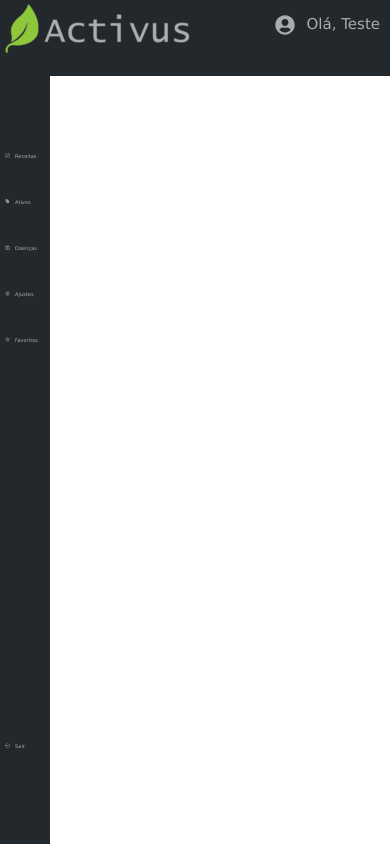
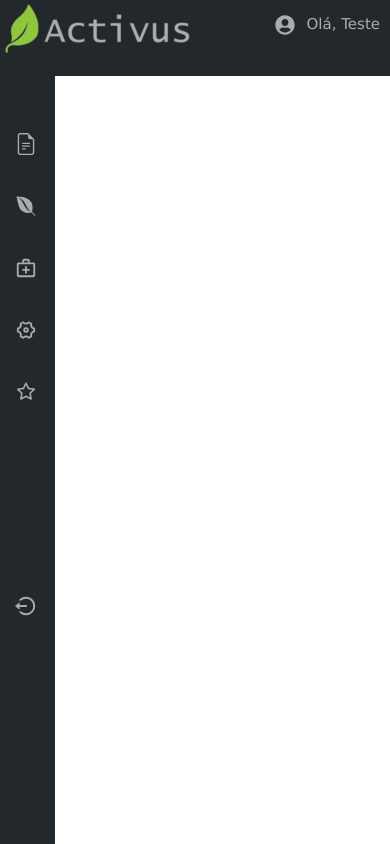
Before and after one commit to lemachegabriel/medicalApp, a Next.js app: page /home in a window 390 px wide. Built offline with nearby package versions, Linux system fonts and the light colour scheme.

Commit message:
finish side bar

```diff
--- a/components/home/navBar.js
+++ b/components/home/navBar.js
@@ -16,10 +16,7 @@ function Menu(userData) {
             <RiLogoutCircleLine className={styles.logout_svg}/>
             <p >Sair</p>
           </div>
-
-
         </div>
-
       </div>
     </header>
   );
--- a/components/home/sideBar.js
+++ b/components/home/sideBar.js
@@ -1,35 +1,35 @@
 import React, { useState, useEffect } from 'react';
-import Router from 'next/router';
 import styles from "./styles/sideBar.module.css"
-import {RiLogoutCircleLine} from 'react-icons/ri'
+import {RiLogoutCircleLine, RiSettings4Line} from 'react-icons/ri'
 import {BsFileEarmarkText} from 'react-icons/bs'
 import {FaEnvira} from 'react-icons/fa'
 import {MdOutlineMedicalServices} from 'react-icons/md'
-import {RiSettings4Line} from 'react-icons/ri'
 import {AiOutlineStar} from 'react-icons/ai'
+import Receitas from './tools/receitas';
 
 function SideBar() {
-
+  const [selected, setSelected] = useState('')
   return (
     <>
+      {selected == 'receitas' && <Receitas/>}
       <div className={styles.container}>
-        <div className={styles.item}>
+        <div className={styles.item} onClick={()=>{setSelected('receitas')}} style={{backgroundColor : selected=='receitas' ? '#15181b' : '#23282d'}}>
           <BsFileEarmarkText/>
           <a>Receitas</a>
         </div>
-        <div className={styles.item}>
+        <div className={styles.item} onClick={()=>setSelected('ativos')} style={{backgroundColor : selected=='ativos' ? '#15181b' : '#23282d'}}>
           <FaEnvira/>
           <a>Ativos</a>
         </div>
-        <div className={styles.item}>
+        <div className={styles.item} onClick={()=>setSelected('doencas')} style={{backgroundColor : selected=='doencas' ? '#15181b' : '#23282d'}}>
           <MdOutlineMedicalServices/>
           <a>Doenças</a>
         </div>
-        <div className={styles.item}>
+        <div className={styles.item} onClick={()=>setSelected('ajustes')} style={{backgroundColor : selected=='ajustes' ? '#15181b' : '#23282d'}}>
           <RiSettings4Line/>
           <a>Ajustes</a>
         </div>
-        <div className={styles.item}>
+        <div className={styles.item} onClick={()=>setSelected('favoritos')} style={{backgroundColor : selected=='favoritos' ? '#15181b' : '#23282d'}}>
           <AiOutlineStar/>
           <a>Favoritos</a>
         </div>
@@ -37,7 +37,6 @@ function SideBar() {
           <RiLogoutCircleLine/>
           <a>Sair</a>
         </div>
-
       </div>
     </>
   );
--- a/components/home/styles/navbar.module.css
+++ b/components/home/styles/navbar.module.css
@@ -29,7 +29,7 @@
   color: #aaacab;
   font-family: 'Lucida Sans', 'Lucida Sans Regular', 'Lucida Grande', 'Lucida Sans Unicode', Geneva, Verdana, sans-serif;
   transition-duration: 100ms;
-
+  z-index: 1;
 }
 .userName svg{
   position: fixed;
--- /dev/null
+++ b/components/home/styles/receitas.module.css
@@ -0,0 +1,10 @@
+.container{
+    background-color: rgb(216, 216, 216);
+    width: 100%;
+    height: 100%;
+    position: fixed;
+}
+.container a{
+    position: fixed;
+    left: 200px;
+}
--- a/components/home/styles/sideBar.module.css
+++ b/components/home/styles/sideBar.module.css
@@ -1,8 +1,7 @@
 .container{
-    background-color: #23282d;;
-    width: 9vw;
+    background-color: #23282d;
+    width: 140px;
     height: 100%;
-    min-width: 50px;
     position: fixed; /* Fixed Sidebar (stay in place on scroll) */
     z-index: 1; /* Stay on top */
     top: 20; /* Stay at the top */
@@ -20,8 +19,9 @@
     position: relative;
     top: 2%;
     list-style-type: none;
-    font-size: 1.3vw;
-    padding-top: 40px;
+    font-size: 18px;
+    padding-top: 20px;
+    padding-bottom: 20px;
     transition-duration: 100ms;
 }
 .item svg{
@@ -31,17 +31,34 @@
 .item:hover{
     color: aliceblue;
     cursor: pointer;
+    background-color: #15181b;
 }
 .logout{
+    padding-left: 5px;
     display: flex;
+    align-items: center;
+    color: #aaacab;
+    margin: 0;
+    position: relative;
+    top: 2%;
+    list-style-type: none;
+    font-size: 18px;
+    padding-top: 20px;
+    padding-bottom: 20px;
+    transition-duration: 100ms;
+    top: 25%;
+
+
+    /* display: flex;
     align-items: center;
     color: #aaacab;
     position: fixed;
     padding-left: 5px;
     top: 88%;
+    width: 100%;
     list-style-type: none;
-    font-size: 1.3vw;
-    transition-duration: 100ms;
+    font-size: 18px;
+    transition-duration: 100ms; */
 }
 .logout svg{
     padding-right: 5px;
@@ -49,4 +66,33 @@
 .logout:hover{
     color: aliceblue;
     cursor: pointer;
+    background-color: #15181b;
 }
+
+@media only screen and (max-width: 940px) {
+    .item a{
+        visibility: hidden;
+        font-size: 1px;
+        padding: 0;
+    }
+    .item svg{
+        padding-left: 10px;
+        font-size: 22px;
+    }
+    .container{
+        width: 55px;
+    }
+    .logout a{
+        visibility: hidden;
+        font-size: 1px;
+        padding: 0;
+    }
+    .logout svg{
+        padding-left: 10px;
+        font-size: 22px;
+    }
+    .logout{
+        top: 20%;
+    }
+
+}
--- /dev/null
+++ b/components/home/tools/receitas.js
@@ -0,0 +1,8 @@
+import styles from "../styles/receitas.module.css"
+export default function Receitas(userChoice){
+    return(
+        <div className={styles.container}>
+            <a>receitas</a>
+        </div>
+    )
+}
```
Also changed, not shown: pages/home.js (line endings or trailing spaces), 1 other file (tests, documents, lock files or other folders).
